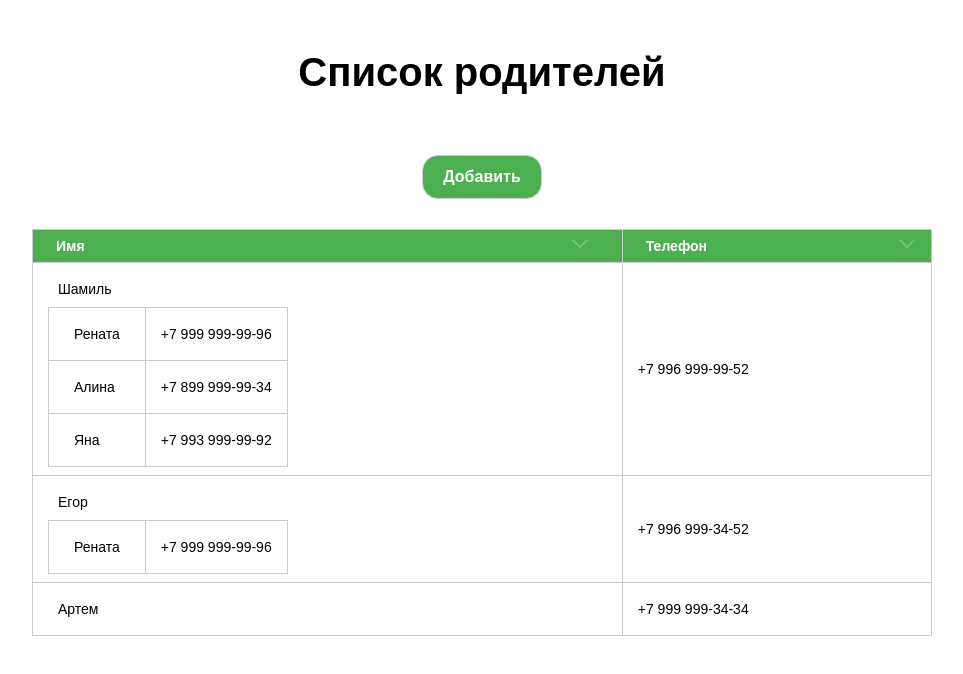
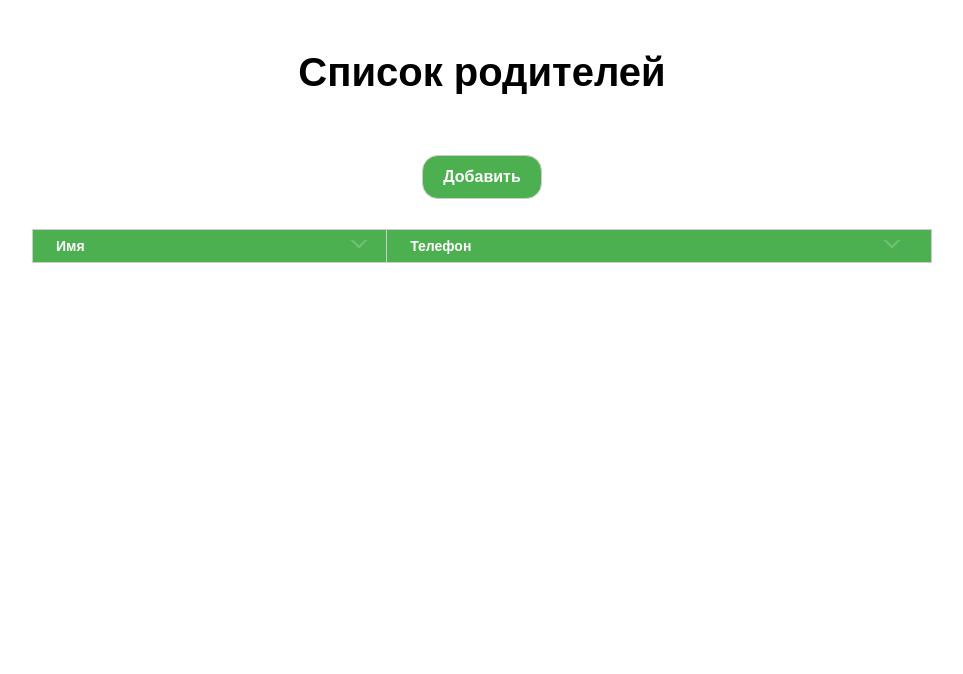
Before and after one commit to Crashmet/Desk-list, a Vue app: page / in a window 1280 px wide. Shown: the top 674 px of the page, without its empty margins (158-1121 px from the left). Built offline with nearby package versions, Linux system fonts and the light colour scheme.

Commit message:
refactoring code

```diff
--- a/src/App.vue
+++ b/src/App.vue
@@ -41,59 +41,7 @@ export default {
       isByUserNameDown: false,
       isByUserPhoneDown: false,
 
-      dataUsers: [
-        {
-          name: "Шамиль",
-          phone: "+7 996 999-99-52",
-          id: "1",
-          chief: false,
-          subordinates: [
-            {
-              name: "Рената",
-              phone: "+7 999 999-99-96",
-              id: "1.1",
-              chief: false,
-              subordinates: []
-            },
-            {
-              name: "Алина",
-              phone: "+7 899 999-99-34",
-              id: "1.2",
-              chief: false,
-              subordinates: []
-            },
-            {
-              name: "Яна",
-              phone: "+7 993 999-99-92",
-              id: "1.3",
-              chief: false,
-              subordinates: []
-            }
-          ]
-        },
-        {
-          name: "Егор",
-          phone: "+7 996 999-34-52",
-          id: "4",
-          chief: false,
-          subordinates: [
-            {
-              name: "Рената",
-              phone: "+7 999 999-99-96",
-              id: "4.1",
-              chief: false,
-              subordinates: []
-            }
-          ]
-        },
-        {
-          name: "Артем",
-          phone: "+7 999 999-34-34",
-          id: "2sads",
-          chief: false,
-          subordinates: []
-        }
-      ]
+      dataUsers: []
     };
   },
 
@@ -110,9 +58,17 @@ export default {
       this.isByUserNameDown = this.isByUserNameDown ? false : true;
 
       if (this.isByUserNameDown) {
-        this.sortByUserNameDown(users);
+        if (users.length > 1) {
+          this.sortByUserNameDown(users);
+        } else {
+          this.sortByUserNameDown(users[0].subordinates);
+        }
       } else {
-        this.sortByUserNameUp(users);
+        if (users.length > 1) {
+          this.sortByUserNameUp(users);
+        } else {
+          this.sortByUserNameUp(users[0].subordinates);
+        }
       }
     },
 
@@ -148,9 +104,17 @@ export default {
       this.isByUserPhoneDown = this.isByUserPhoneDown ? false : true;
 
       if (this.isByUserPhoneDown) {
-        this.sortByUserPhoneDown(users);
+        if (users.length > 1) {
+          this.sortByUserPhoneDown(users);
+        } else {
+          this.sortByUserPhoneDown(users[0].subordinates);
+        }
       } else {
-        this.sortByUserPhoneUp(users);
+        if (users.length > 1) {
+          this.sortByUserPhoneUp(users);
+        } else {
+          this.sortByUserPhoneUp(users[0].subordinates);
+        }
       }
     },
 
@@ -187,11 +151,9 @@ export default {
     },
 
     addNewUser(item) {
-      const { chief, chiefId } = item;
+      const { chief } = item;
 
-      console.log(chiefId);
-
-      if (chief) {
+      if (chief !== null) {
         this.addNewSubordinates(this.dataUsers, item);
         return;
       }
@@ -203,7 +165,7 @@ export default {
 
     addNewSubordinates(data, item) {
       data.forEach(el => {
-        if (el.name === item.chief && el.id === item.chiefId) {
+        if (el.name === item.chief.name && el.id === item.chief.id) {
           el.subordinates.push(item);
           return;
         }
--- a/src/components/table/Modal.vue
+++ b/src/components/table/Modal.vue
@@ -60,6 +60,7 @@ import { v4 as uuidv4 } from "uuid";
 
 export default {
   name: "Modal",
+
   props: {
     users: {
       type: Array
@@ -94,13 +95,28 @@ export default {
       this.$emit("handelCloseModal");
     },
 
+    addMarkerUser() {
+      if (this.chief === null) {
+        return this.users.length;
+      } else {
+        this.users.forEach(el => {
+          if (el.subordinates.length > 0) {
+            this.setAllUsers(el.subordinates);
+          }
+          return this.allUsers.push({ name: el.name, id: el.id });
+        });
+      }
+    },
+
     handleFormSubmit() {
+      // let marker = addMarkerUser();
+
       const newUser = {
+        // marker,
         name: this.name,
         phone: this.phone,
         id: uuidv4(),
-        chief: this.chief.name,
-        chiefId: this.chief.id,
+        chief: this.chief,
         subordinates: []
       };
 
@@ -112,12 +128,6 @@ export default {
 
       this.allUsers = [];
       this.setAllUsers(this.users);
-    }
-  },
-
-  watch: {
-    users() {
-      console.log(this.allUsers);
     }
   }
 };
```
